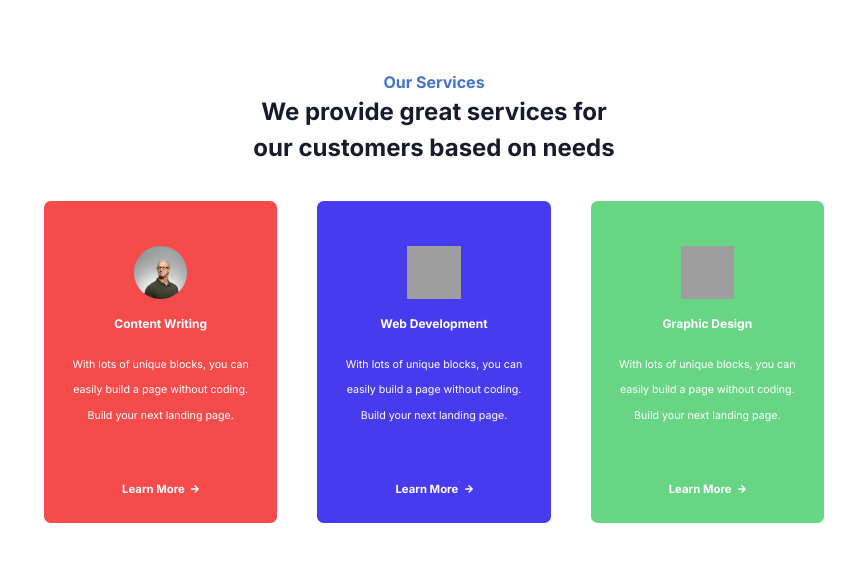
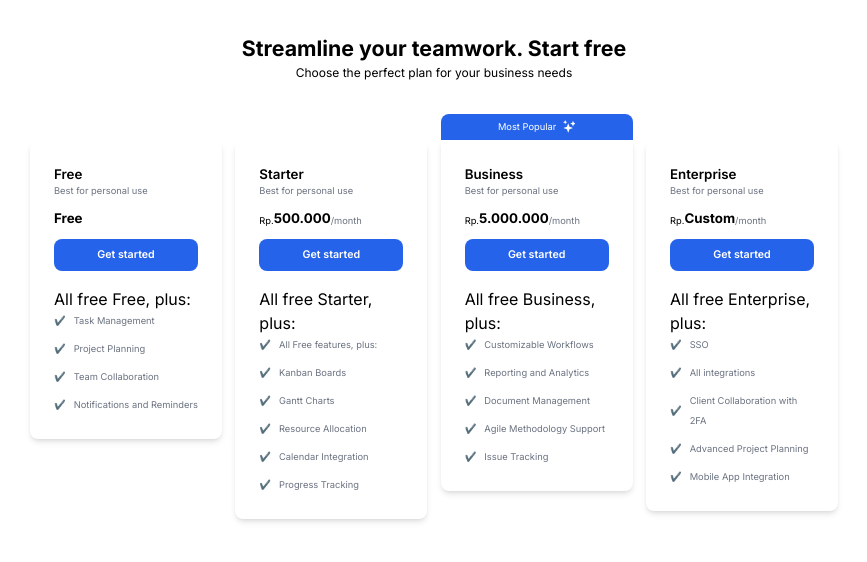
Before and after one commit to ArachnoVaId/TemplateLibrary, a Next.js app in the folder template_library/: page / in a window 1280 px wide. Shown: the top 562 px of the page, without its empty margins (206-1073 px from the left). Built offline with nearby package versions, Linux system fonts and the light colour scheme; grey boxes are pictures that could not be loaded.

Commit message:
create pricingVariant2 and fix pricingVariant1

```diff
--- a/template_library/src/app/page.tsx
+++ b/template_library/src/app/page.tsx
@@ -39,6 +39,8 @@ import Service2 from "./sections/services/serviceVariant2";
 import Service3 from "./sections/services/serviceVariant3";
 import Service4 from "./sections/services/serviceVariant4";
 import Service5 from "./sections/services/serviceVariant5";
+import Pricing1 from "./sections/pricing/pricingVariant1";
+import Pricing2 from "./sections/pricing/pricingVariant2";
 
 export default function View() {
   return (
@@ -77,7 +79,10 @@ export default function View() {
        {/* <Portofolio1 /> */}
        {/* <Portofolio2 /> */}
 
-       <Service1/>
+       {/* <Service1/> */}
+
+       {/* <Pricing1 /> */}
+       <Pricing2 />
     </>
 
 
--- a/template_library/src/app/sections/pricing/pricingVariant1.tsx
+++ b/template_library/src/app/sections/pricing/pricingVariant1.tsx
@@ -116,7 +116,7 @@ function CardPricing({ type, desc, fee, pages, usersPerPage, features }: CardCon
                         className="h-[4.166vw] border border-b-black w-full flex justify-center items-center"
                         key={featureKey}
                     >
-                        {features[featureKey] ? (
+                        {(features[featureKey as keyof typeof features]) ? (
                             <CiCircleCheck className="text-green-600 text-[2vw]" />
                         ) : (
                             <CiCircleRemove className="text-red-600 text-[2vw]" />
@@ -231,7 +231,7 @@ export default function Pricing1() {
             {/* title */}
 
             {/* content */}
-            <div className="flex justify-center gap-[2vw] mt-[2vw]">
+            <div className="flex justify-center mt-[2vw]">
                 <CardTitle feature={featureData} />
                 {plans.map((plan, index) => (
                     <CardPricing
--- a/template_library/src/app/sections/pricing/pricingVariant2.tsx
+++ b/template_library/src/app/sections/pricing/pricingVariant2.tsx
@@ -6,26 +6,33 @@ interface CardProps {
         subtitle: string;
         price: string;
         features: string[];
+        isPopular?: boolean;
     };
 }
 
 function Pricing2Card({ feature }: CardProps) {
     return (
-        <div className=" w-[15vw]">
-            <div className="text-white text-[0.729vw] bg-blue-600 flex items-center p-[0.4vw] rounded-t-lg justify-center gap-x-[0.5vw]">
+        <div className={"w-[15vw]"}>
+            <div className={`text-white text-[0.729vw] h-[2vw] ${feature.isPopular ? "bg-blue-600" : ""} flex items-center rounded-t-lg justify-center gap-x-[0.5vw]`}>
+                {feature.isPopular && (
+                    <div className="flex items-center rounded-t-lg justify-center gap-x-[0.5vw]">
                         <p>Most Popular</p>
                         <IoSparklesSharp className="text-[1vw]" />
                     </div>
-            <div className={`bg-white shadow-md p-6 border-blue-600 border-2 rounded-b-lg`}>
+                )}
+            </div>
+            <div className={`bg-white shadow-md p-6 ${feature.isPopular ? "rounded-b-lg" : "rounded-lg"}`}>
                 <h2 className="text-[1.042vw] font-semibold">{feature.title}</h2>
                 <p className="text-[0.729vw] text-gray-500 mb-[0.833vw]">{feature.subtitle}</p>
                 <div className="flex items-end mb-[0.833vw]">
-                    <span className="text-[0.729vw]">Rp.</span><span className="text-[1.042vw] font-bold">{feature.price}</span>
-                    <p className="text-[0.729vw] text-gray-500">/month</p>
+                    {feature.price !== "Free" ? <span className="text-[0.729vw]">Rp.</span> : null}
+                    <span className="text-[1.042vw] font-bold">{feature.price}</span>
+                    {feature.price !== "Free" ? <p className="text-[0.729vw] text-gray-500">/month</p> : null}
                 </div>
                 <button className="bg-blue-600 text-white font-semibold py-2 px-4 rounded-lg w-full mb-4 text-[0.833vw]">
                     Get started
                 </button>
+                <p>{feature.price !== "What you get:" ? `All free ${feature.title}, plus:` : feature.price}</p>
                 <ul className="text-sm text-gray-500 space-y-2">
                     {feature.features.map((item, index) => (
                         <li key={index} className="flex items-center text-[0.729vw]">
@@ -35,33 +42,78 @@ function Pricing2Card({ feature }: CardProps) {
                 </ul>
             </div>
         </div>
-    )
+    );
 }
 
 export default function Pricing2() {
-    const businessPlan = {
+    const data = [
+        {
+            title: "Free",
+            subtitle: "Best for personal use",
+            price: "Free",
+            isPopular: false,
+            features: [
+                "Task Management",
+                "Project Planning",
+                "Team Collaboration",
+                "Notifications and Reminders",
+            ],
+        },
+        {
+            title: "Starter",
+            subtitle: "Best for personal use",
+            price: "500.000",
+            isPopular: false,
+            features: [
+                "All Free features, plus:",
+                "Kanban Boards",
+                "Gantt Charts",
+                "Resource Allocation",
+                "Calendar Integration",
+                "Progress Tracking",
+            ],
+        },
+        {
             title: "Business",
             subtitle: "Best for personal use",
             price: "5.000.000",
+            isPopular: true,
             features: [
                 "Customizable Workflows",
                 "Reporting and Analytics",
                 "Document Management",
                 "Agile Methodology Support",
                 "Issue Tracking",
-        ]
-    };
+            ],
+        },
+        {
+            title: "Enterprise",
+            subtitle: "Best for personal use",
+            price: "Custom",
+            isPopular: false,
+            features: [
+                "SSO",
+                "All integrations",
+                "Client Collaboration with 2FA",
+                "Advanced Project Planning",
+                "Mobile App Integration",
+            ],
+        },
+    ];
+
     return (
-        <div className="w-full aspect-[1920/1080] p-8">
-            {/* title */}
-            <div className="text-center">
+        <div className="w-full p-8">
+            {/* Title */}
+            <div className="text-center mb-8">
                 <p className="text-[1.667vw] font-bold">Streamline your teamwork. Start free</p>
                 <p className="text-[0.938vw]">Choose the perfect plan for your business needs</p>
             </div>
-            {/* title */}
-            <div>
-                <Pricing2Card feature={businessPlan} />
+            {/* Plan Cards */}
+            <div className="flex justify-center gap-x-[1.042vw]">
+                {data.map((plan, index) => (
+                    <Pricing2Card key={index} feature={plan} />
+                ))}
             </div>
         </div>
-    )
+    );
 }
```
Lines whose indentation alone changed are shown as unchanged.
